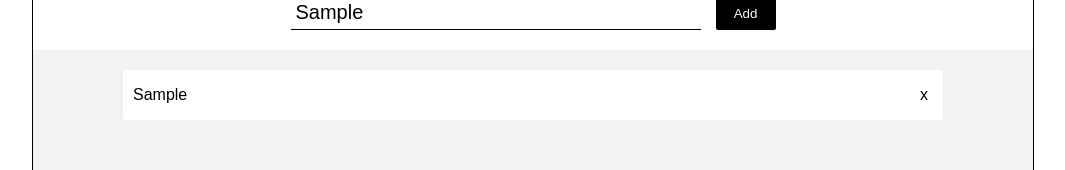
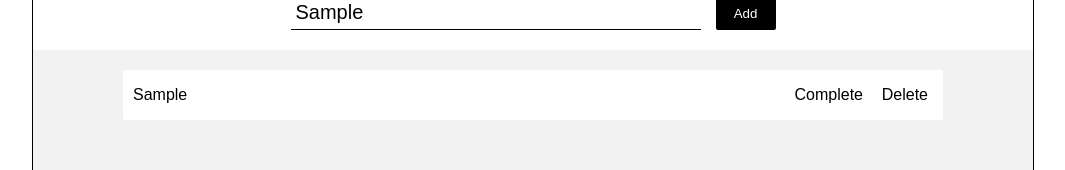
Before and after one commit to DevMountain/react-assessment, a React (Create React App) app: page / in a window 1280 px wide. Both pictures are taken after typing "Sample" into the empty fields and a click on the button "Add". Shown: the part 124-294 px from the top of the page, without its empty margins (187-1252 px from the left). Built offline with nearby package versions, Linux system fonts and the light colour scheme.

Commit message:
JL assessment-2 - Completed functionality

```diff
--- a/src/components/Main/List/List.js
+++ b/src/components/Main/List/List.js
@@ -6,7 +6,7 @@ import { connect } from 'react-redux';
 
 function List( { tasks } ) {
   const Tasks = tasks.map( task => (
-    <Task key={ task.id } id={ task.id } title={ task.title } />
+    <Task key={ task.id } id={ task.id } title={ task.title } completed={ task.completed } />
   ));
 
   return (
--- a/src/components/Main/List/Task/Task.css
+++ b/src/components/Main/List/Task/Task.css
@@ -1,4 +1,4 @@
-#Task__container {
+.Task__container {
   background-color: white;
   margin-bottom: 10px;
   border-radius: 2px;
@@ -18,3 +18,13 @@
   position: absolute;
   right: 15px;
 }
+
+#Task__complete {
+  position: absolute;
+  right: 80px;
+}
+
+.completed {
+  background-color: green;
+  color: white;
+}
--- a/src/components/Main/List/Task/Task.js
+++ b/src/components/Main/List/Task/Task.js
@@ -2,15 +2,16 @@ import React from "react";
 import './Task.css';
 
 import { connect } from "react-redux";
-import { removeTask } from '../../../../ducks/tasks';
+import { removeTask, completeTask } from '../../../../ducks/tasks';
 
-function Task( { id, title, removeTask } ) {
+function Task( { id, title, completed, removeTask, completeTask } ) {
   return (
-    <div id="Task__container">
+    <div className={"Task__container " + ( completed ? "completed" : "")}>
       <span> { title } </span>
-      <span id="Task__delete" onClick={ () => removeTask( id ) }> x </span>
+      <span id="Task__complete" onClick={ () => completeTask( id ) }> Complete </span>
+      <span id="Task__delete" onClick={ () => removeTask( id ) }> Delete </span>
     </div>
   )
 }
 
-export default connect( state => state, { removeTask } )( Task );
+export default connect( state => state, { removeTask, completeTask } )( Task );
--- a/src/ducks/tasks.js
+++ b/src/ducks/tasks.js
@@ -4,6 +4,7 @@ const initialState = {
 }
 
 const ADD_TASK = "ADD_TASK";
+const COMPLETE_TASK = "COMPLETE_TASK";
 const REMOVE_TASK = "REMOVE_TASK";
 
 export default function tasks( state = initialState, action ) {
@@ -12,6 +13,15 @@ export default function tasks( state = initialState, action ) {
       return {
         tasks: [ ...state.tasks, { id: state.taskID, title: action.payload, description: "", completed: false } ],
         taskID: state.taskID + 1
+      }
+    case COMPLETE_TASK:
+      const { tasks, taskID } = state;
+      var i = tasks.findIndex( task => task.id === action.payload );;
+      return {
+        tasks: tasks.slice(0, i)
+                .concat( Object.assign({}, tasks[i], { completed: true }) )
+                .concat( tasks.slice(i + 1, tasks.length) ),
+        taskID: taskID
       }
     case REMOVE_TASK:
       return {
@@ -29,6 +39,13 @@ export function addTask( title ) {
   }
 }
 
+export function completeTask( id ) {
+  return {
+    type: COMPLETE_TASK,
+    payload: id
+  }
+}
+
 export function removeTask( id ) {
   return {
     type: REMOVE_TASK,
```
